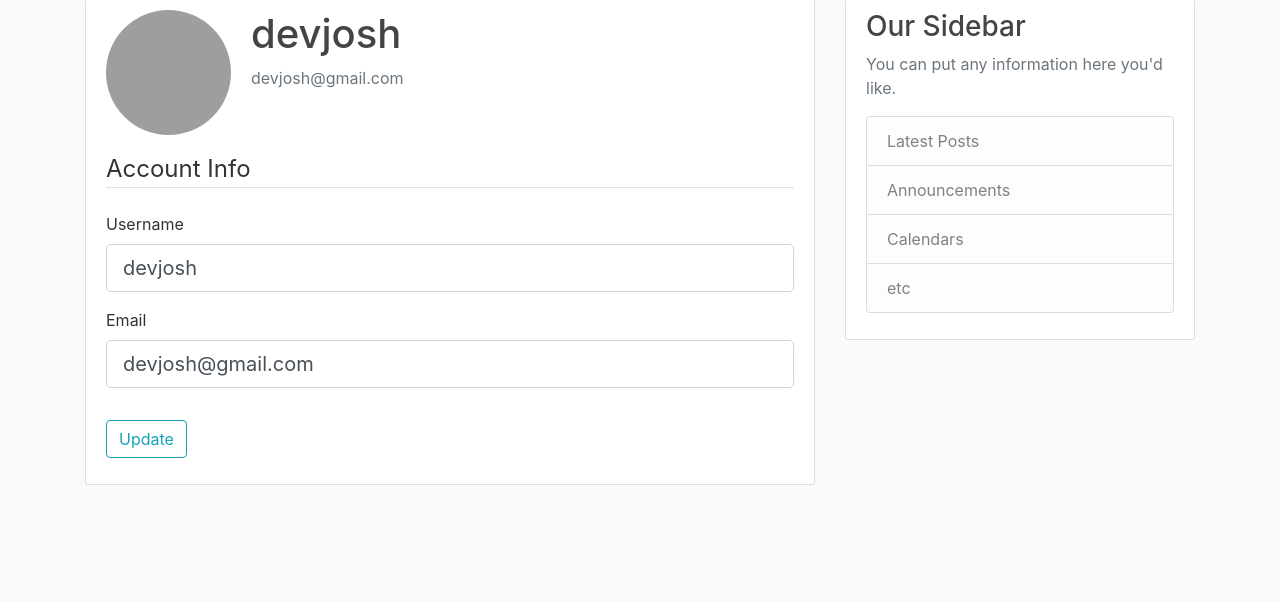
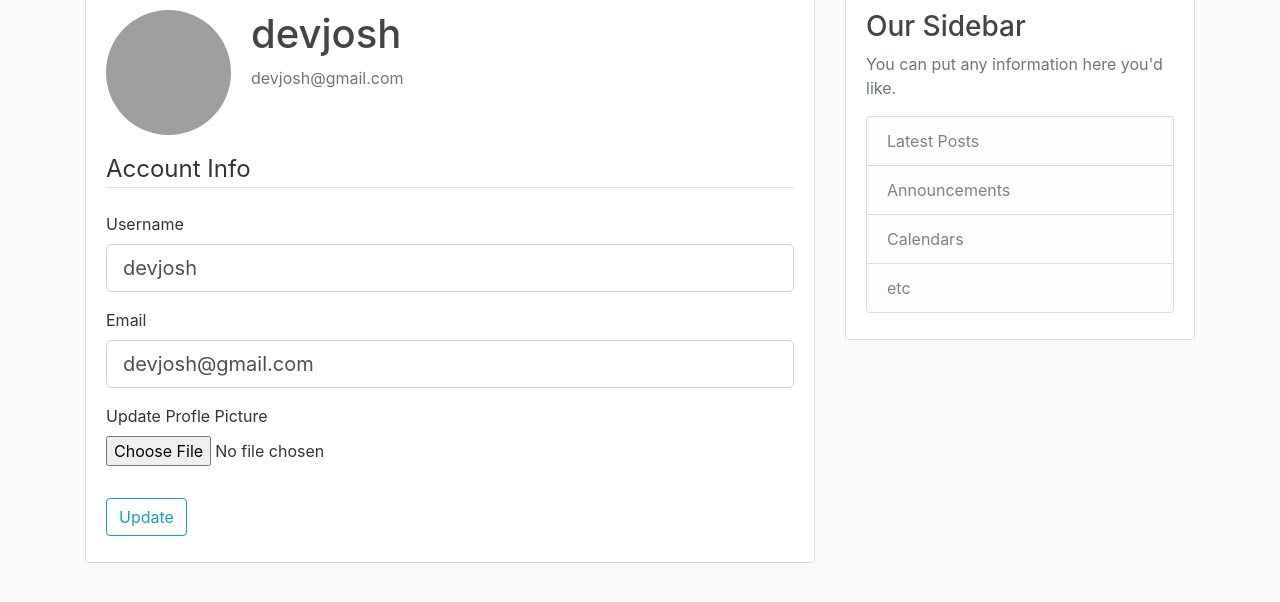
Before and after one commit to Joshua-Coded/test_flask, a Flask app: page /account in a window 1280 px wide. Shown: the part 81-683 px from the top of the page. Run offline with Flask 3, Linux system fonts and the light colour scheme; a user stored in the database is signed in; some libraries are stand-ins or nearby versions; grey boxes are pictures that could not be loaded.

Commit message:
upload pictures

```diff
--- a/blog/forms.py
+++ b/blog/forms.py
@@ -1,4 +1,5 @@
 from flask_wtf import FlaskForm
+from flask_wtf.file import FileField, FileAllowed
 from flask_login import current_user
 from wtforms import StringField, PasswordField, SubmitField, BooleanField
 from wtforms.validators import DataRequired, Length, Email, EqualTo, ValidationError
@@ -33,6 +34,7 @@ class LoginForm(FlaskForm):
 class UpdateAccountForm(FlaskForm):
     username = StringField('Username', validators=[DataRequired(), Length(min=2, max=20)])
     email = StringField('Email', validators=[DataRequired(), Email()])
+    picture = FileField("Update Profle Picture", validators=[FileAllowed(['jpg','png','jpeg'])])
     submit = SubmitField('Update')
 
     def validate_username(self, username):
--- a/blog/templates/account.html
+++ b/blog/templates/account.html
@@ -8,7 +8,7 @@
                 <p class="text-secondary">{{ current_user.email}}</p>
             </div>
         </div>
-            <form method="POST" action="">
+            <form method="POST" action="" enctype="multipart/form-data">
                 {{ form.hidden_tag() }}
                 <fieldset class="form-group">
                     <legend class="border-bottom mb-4">Account Info</legend>
@@ -39,6 +39,15 @@
                             {{ form.email(class="form-control form-control-lg") }}
                         {% endif %}
                     </div>
+                    <div class="form-group">
+                        {{ form.picture.label()}}
+                        {{ form.picture(class="form-control-file")}}
+                        {% if form.picture.errors %}
+                         {% for error in form.picture.errors %}
+                            <span class="text-danger">{{ error }}</span><br/>
+                         {% endfor %}
+                        {% endif %}
+                    </div>
                 </fieldset>
                 <div class="form-group">
                     {{ form.submit(class="btn btn-outline-info") }}
```
